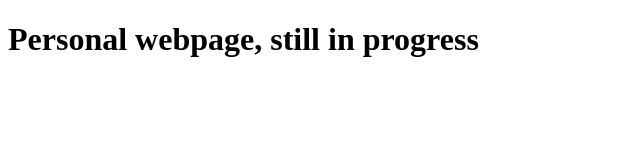
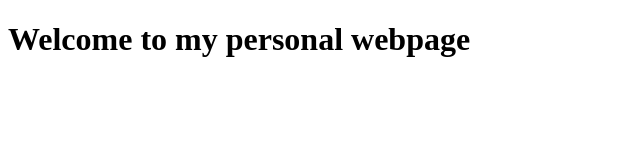
Before and after one commit to pguillo02/pguillo02.github.io, a plain HTML site: page index.html in a window 1280 px wide. Shown: the whole page, without its empty margins (0-640 px from the left). Drawn offline with Linux system fonts and the light colour scheme.

Commit message:
Head title fix

```diff
--- a/index.html
+++ b/index.html
@@ -2,9 +2,9 @@
 <html lang="en">
 <head>
     <meta charset="UTF-8">
-    <title>Pablo Guilló, Datascientist</title>
+    <title>Pablo Guilló, Data scientist</title>
 </head>
 <body>
-    <h1>Personal webpage, still in progress</h1>
+    <h1>Welcome to my personal webpage</h1>
 </body>
 </html>
```
